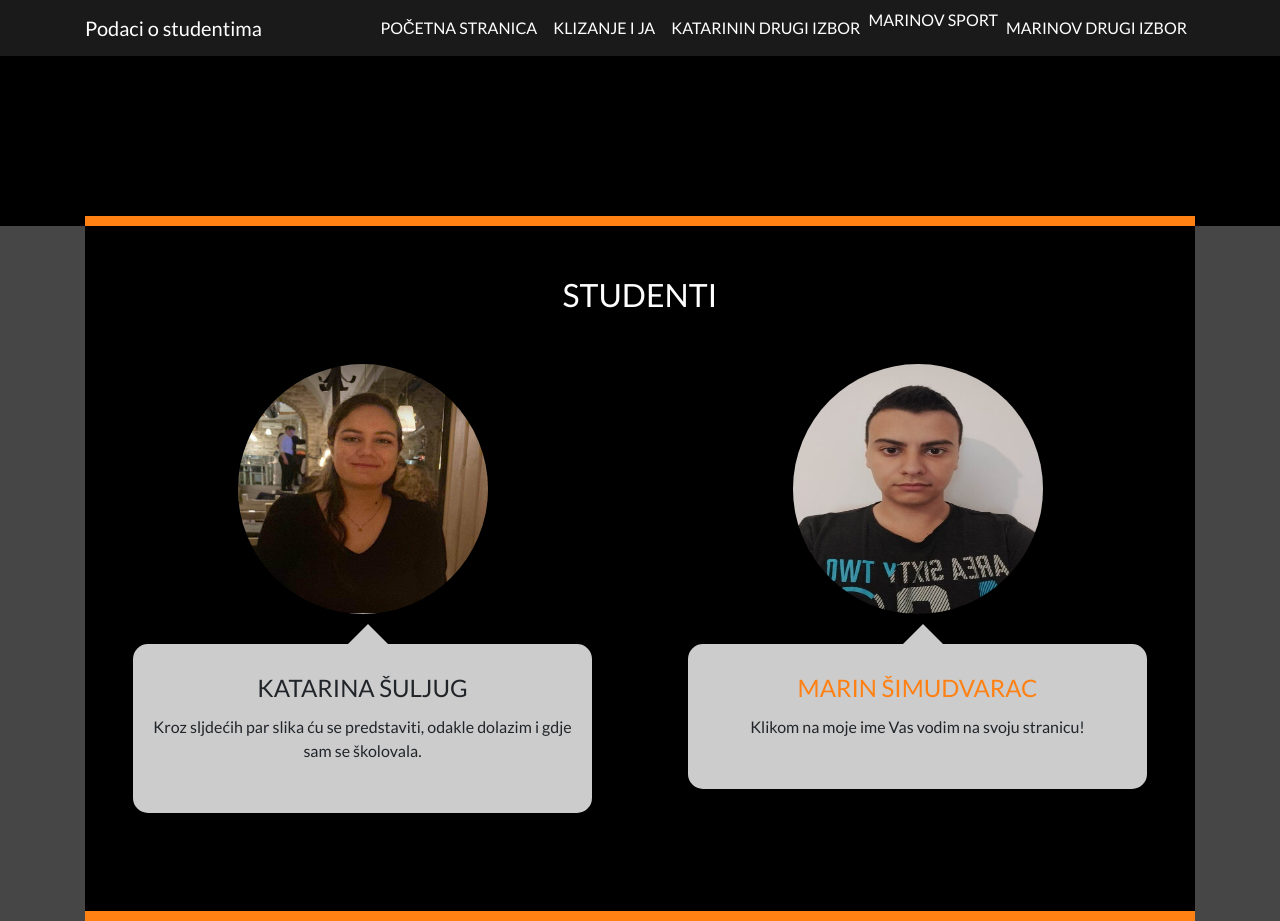
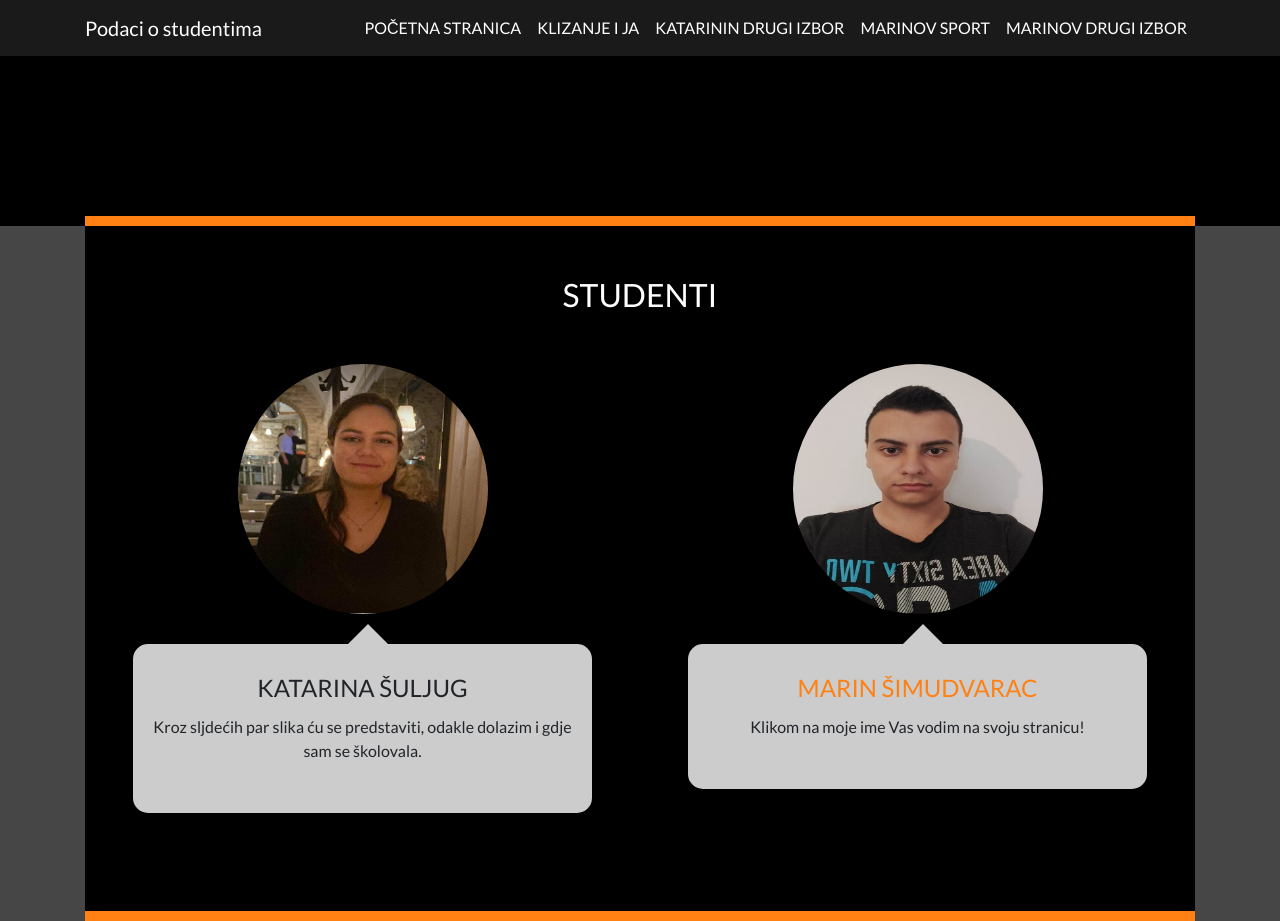
Before and after one commit to KatarinaSuljug/Umjetnicko-klizanje, a plain HTML site: page oMeni.html in a window 1280 px wide. Shown: the top 921 px of the page. Drawn offline with nearby package versions, Linux system fonts and the light colour scheme; a script that the page names is missing.

Commit message:
navbar changes

```diff
--- a/oMeni.html
+++ b/oMeni.html
@@ -28,7 +28,7 @@
           <li class="nav-item"> <a class="nav-link" href="index.html">Početna stranica</a> </li>
           <li class="nav-item"> <a class="nav-link" href="pitanje.html">Klizanje i Ja</a> </li>
           <li class="nav-item"> <a class="nav-link" href="drugiSport.html">Katarinin drugi izbor</a> </li>
-          <li class="nav-item"> <a href="https://mmtprojekt2023.000webhostapp.com/f1.html"  target="_blank">Marinov sport</a></li>
+          <li class="nav-item"> <a class="nav-link" href="https://mmtprojekt2023.000webhostapp.com/f1.html"  target="_blank">Marinov sport</a></li>
           <li class="nav-item"> <a class="nav-link" href="https://mmtprojekt2023.000webhostapp.com/skijanje.html"  target="_blank">Marinov drugi izbor</a> </li>
         </ul>
       </div>
```
